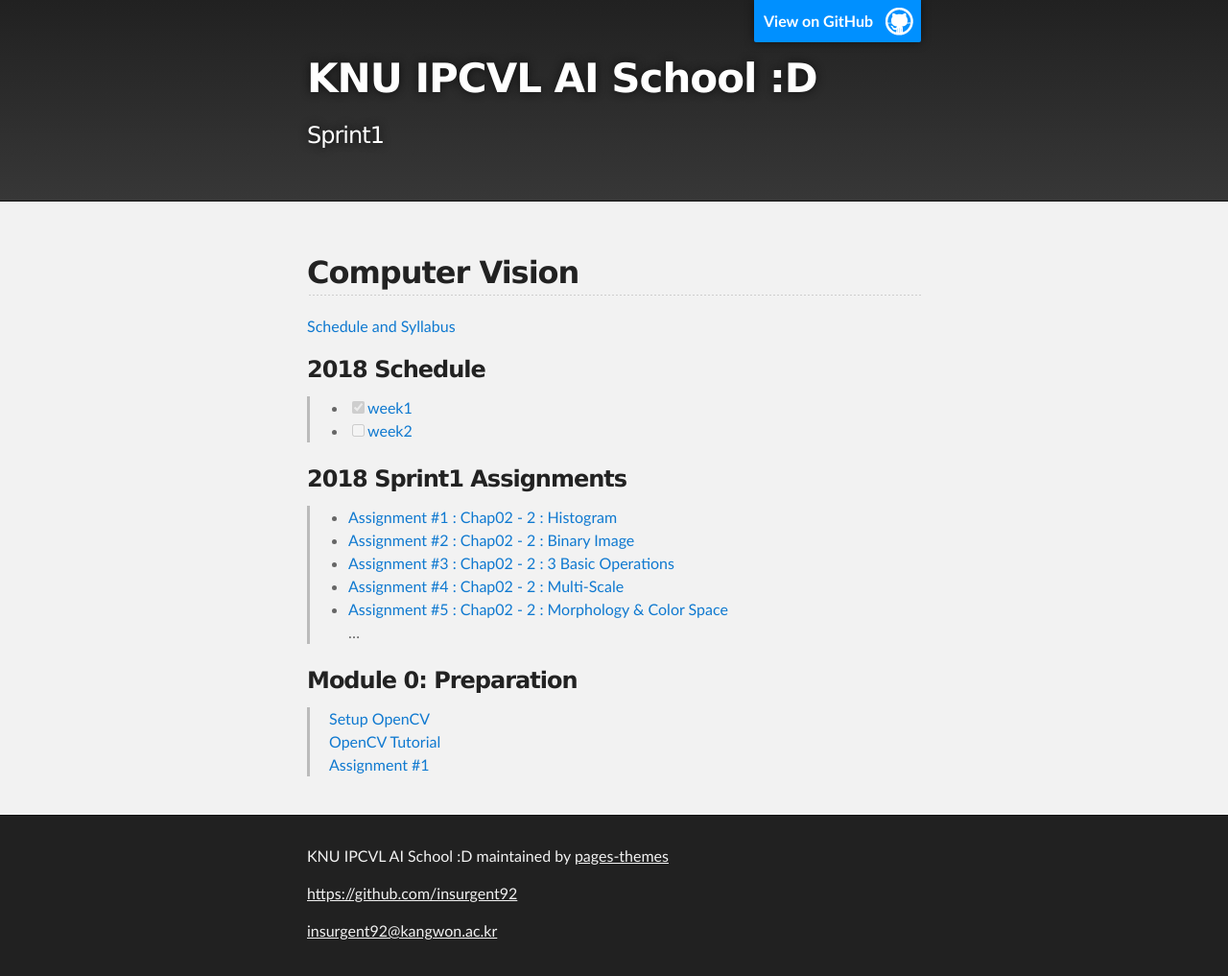
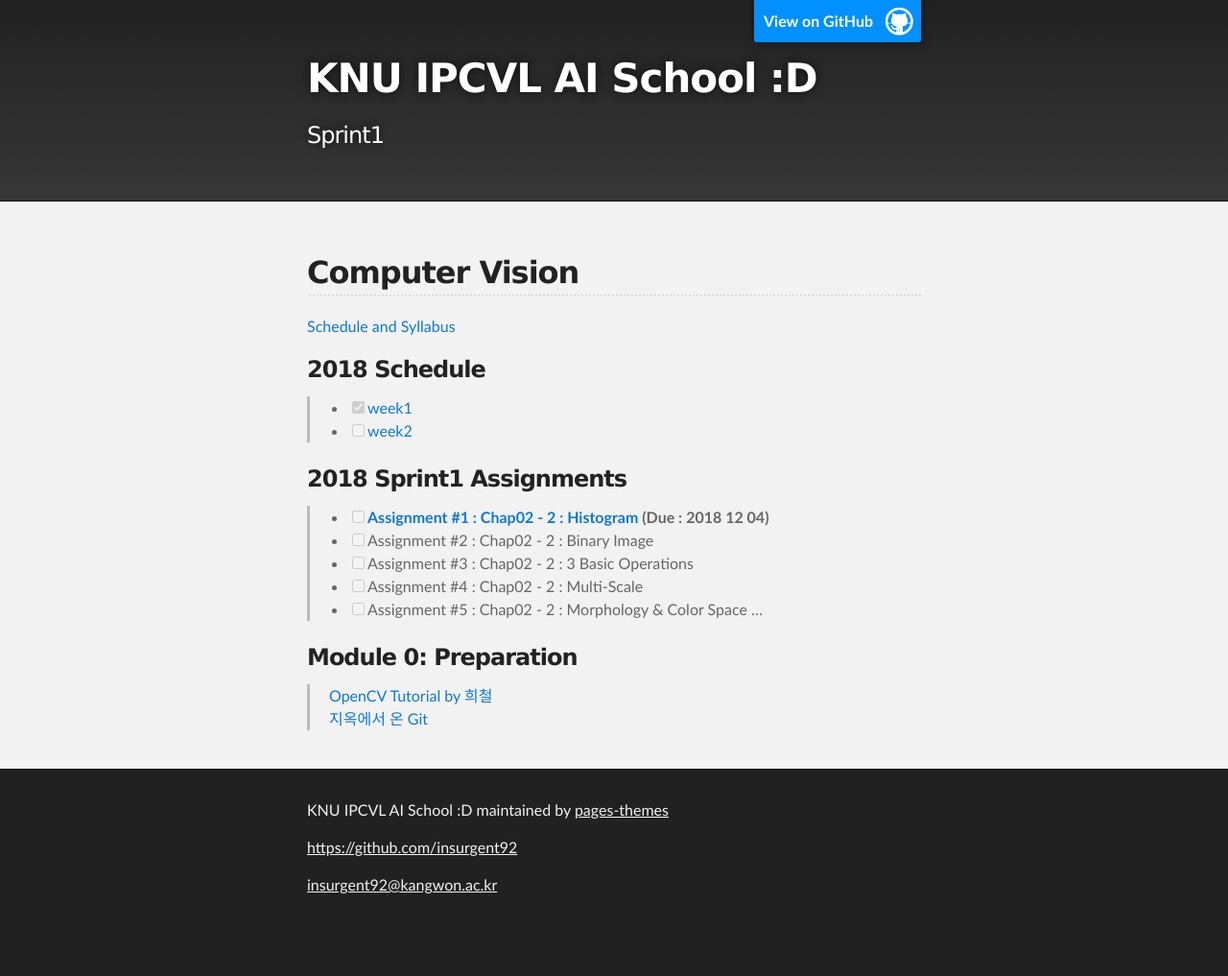
Before and after one commit to pages-themes/slate, a Jekyll site: the page built from index.md, in a window 1280 px wide. Shown: the whole page at 96% size. Built offline with Jekyll 4.4.1, drawn with Linux system fonts in a browser that asks for light colours; our own code applies the rules of GitHub Pages for plain Markdown files; after the commit the page ends 969 px from its top, so only the background shows below that.

Commit message:
Add assignemnt1

```diff
--- a/index.md
+++ b/index.md
@@ -10,14 +10,13 @@ layout: default
 >- [ ] [week2](./docs/sprint1/week2.html)
 
 ### 2018 Sprint1 Assignments
-> - [Assignment #1 : Chap02 - 2 : Histogram](./docs/assignment1.html)
-> - [Assignment #2 : Chap02 - 2 : Binary Image]()
-> - [Assignment #3 : Chap02 - 2 : 3 Basic Operations]()
-> - [Assignment #4 : Chap02 - 2 : Multi-Scale]()
-> - [Assignment #5 : Chap02 - 2 : Morphology & Color Space]()
+>- [ ] **[Assignment #1 : Chap02 - 2 : Histogram](./docs/assignment1.html) (Due : 2018 12 04)**
+>- [ ] Assignment #2 : Chap02 - 2 : Binary Image
+>- [ ] Assignment #3 : Chap02 - 2 : 3 Basic Operations
+>- [ ] Assignment #4 : Chap02 - 2 : Multi-Scale
+>- [ ] Assignment #5 : Chap02 - 2 : Morphology & Color Space
 ...
 
 ### Module 0: Preparation
->[Setup OpenCV](./docs/assignment1.html)
->[OpenCV Tutorial](./docs/assignment1.html)
->[Assignment #1](./docs/assignment1.html)
+>[OpenCV Tutorial by 희철](https://docs.google.com/presentation/d/1Uv1geoOMUp7PI4ReuiN8SLE4I6BZglN1viCBqW3DB8Y/edit)
+>[지옥에서 온 Git](https://opentutorials.org/course/2708)
```
Also changed, not shown: docs/How_to_submit_assignments.md (added, +6 -0 lines), docs/assignment1.md (+47 -4 lines), docs/install_opencv.md (+5 -0 lines), docs/sprint1/week1.md (+3 -0 lines), docs/sprint1/week2.md (+5 -3 lines), docs/use_opencv.md (+4 -0 lines).
